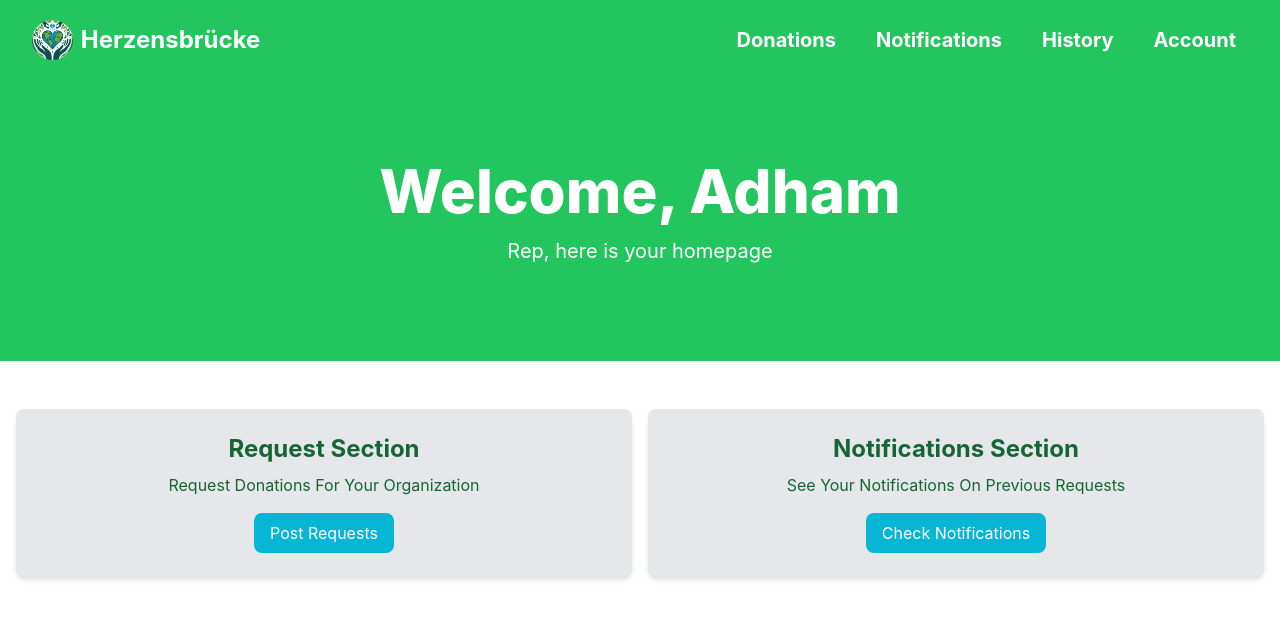
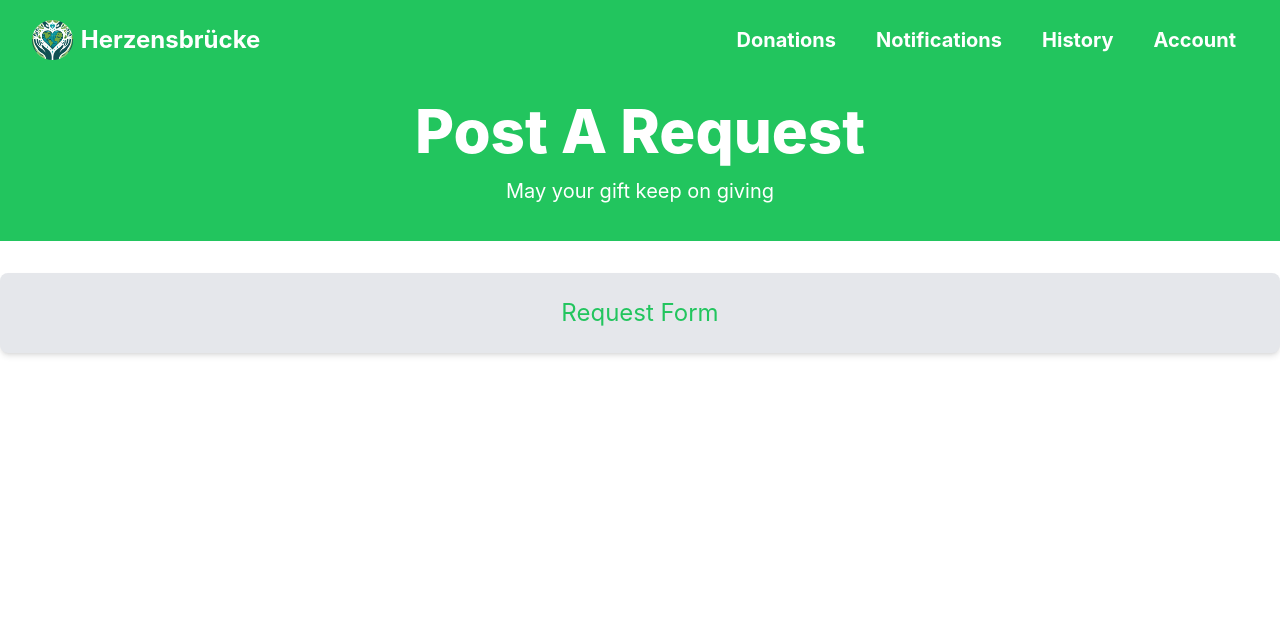
Before and after one commit to Tatos23/FC-CSEN, a React (Create React App) app: page / in a window 1280 px wide. Shown: the top 618 px of the page. Built offline with nearby package versions, Linux system fonts and the light colour scheme.

Commit message:
started the post request page

```diff
--- a/src/App.js
+++ b/src/App.js
@@ -3,12 +3,13 @@ import Authentication from './components/authentication/Authentication.js'
 import HomePage from './components/HomePage.js';
 import NavigationL from './components/NavigationL.js';
 import Landing from './components/landingpage/Landing.js';
-import Hero from './components/Hero.jsx';
 import ORHome from './components/organization/ORHome.js';
+import RequestPost from './components/organization/RequestPost.js';
 function App() {
   return (
     <div className="App">
-      <ORHome user = "Adham" role = "Rep"/>
+      <RequestPost />
+      {/*<ORHome user = "Adham" role = "Rep"/>*/}
       {/* <Authentication role="Admin" /> */}
       {/* <Landing /> */}
       {/* <HomePage /> */}
--- a/src/components/Hero.jsx
+++ b/src/components/Hero.jsx
@@ -1,8 +1,8 @@
 import React from 'react'
 
-const Hero = ({ title, subtitle }) => {
+const Hero = ({ title, subtitle , size}) => {
     return (
-        <section class="bg-green-500 py-20 mb-4">
+        <section class={`bg-green-500 ${size} mb-4`}>
             <div
                 class="max-w-7xl mx-auto px-4 sm:px-6 lg:px-8 flex flex-col items-center"
             >
--- a/src/components/organization/ORHome.js
+++ b/src/components/organization/ORHome.js
@@ -2,14 +2,14 @@ import React from 'react'
 import Hero from '../Hero'
 import Navbar from '../Navbar'
 import OrCards from './ORCards'
-const ORHome = ({user, role}) => {
+function ORHome ({user, role}) {
   return (
     <div>
         <Navbar/>
-        <Hero title={ `Welcome,  ${user}` }subtitle= { `${role}, here is your homepage`}/>
+        <Hero title={ `Welcome,  ${user}` }subtitle= { `${role}, here is your homepage`} size={"py-20"}/>
         <OrCards/>
     </div>
-  )
+  );
 }
 
 export default ORHome
--- /dev/null
+++ b/src/components/organization/RequestCards.jsx
@@ -0,0 +1,24 @@
+import React from 'react'
+import Card from '../Card'
+import { useState } from 'react'
+
+const RequestCards = () => {
+    const [selectedValue, setSelectedValue,] = useState("option1");
+    const handleRadioChanges = (value)=> {setSelectedValue (value)};
+  return (
+    <div>
+        <section class="py-4">
+         <div class="container-xl lg:container m-auto">
+             <Card bg='bg-gray-200'>
+                <h2 className='text-2xl text-green-500'>Request Form </h2>
+                <p>
+
+                </p>
+             </Card>
+         </div>
+        </section>
+    </div>
+  )
+}
+
+export default RequestCards
--- /dev/null
+++ b/src/components/organization/RequestPost.js
@@ -0,0 +1,14 @@
+import React from "react";
+import Navbar from "../Navbar";
+import Hero from "../Hero";
+import RequestCards from "./RequestCards";
+function RequestPost(){
+    return(
+        <div>
+            <Navbar />
+            <Hero title={"Post A Request"} subtitle={"May your gift keep on giving"} size={"py-5"}/>
+            <RequestCards />
+        </div>
+    );
+}
+export default RequestPost;
```
